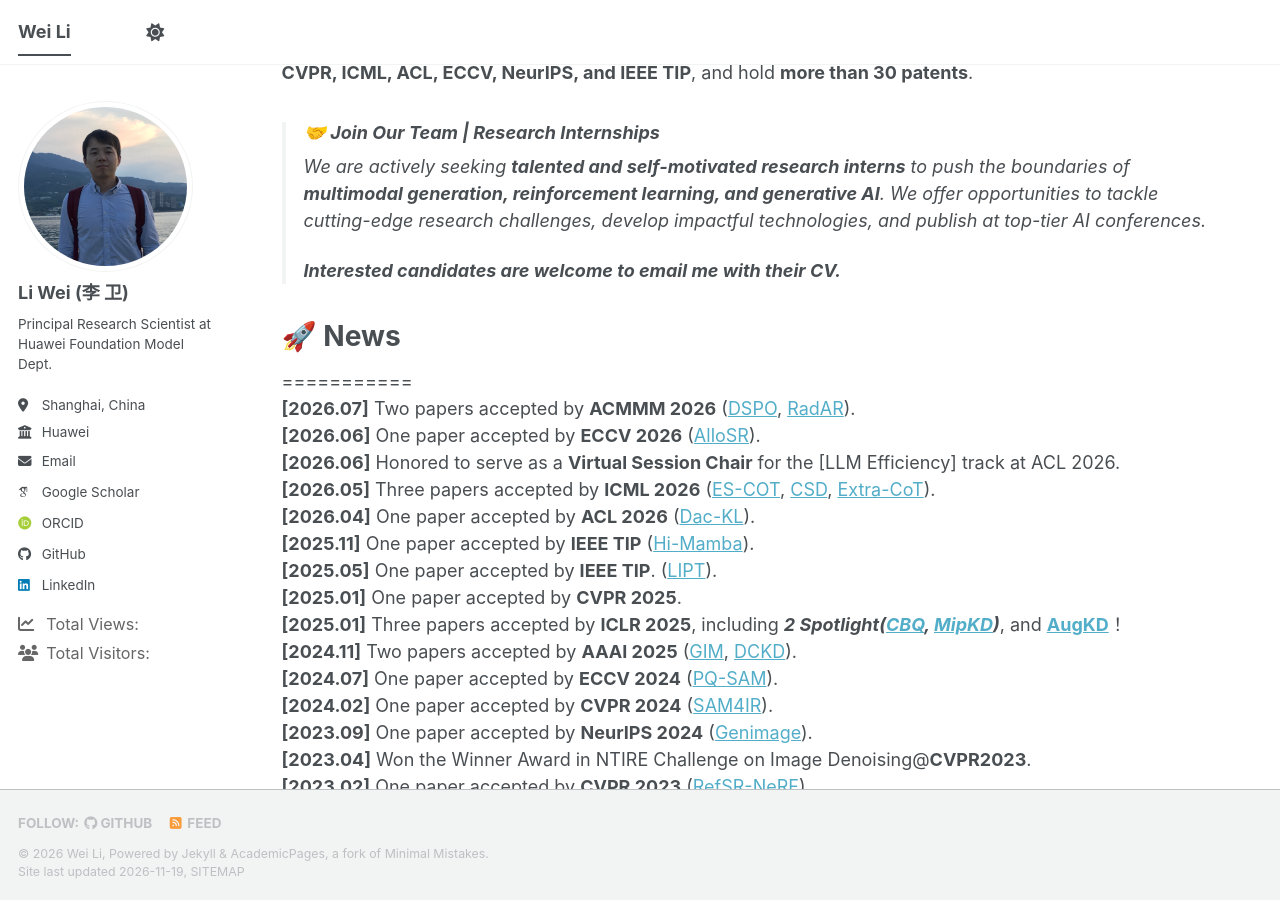
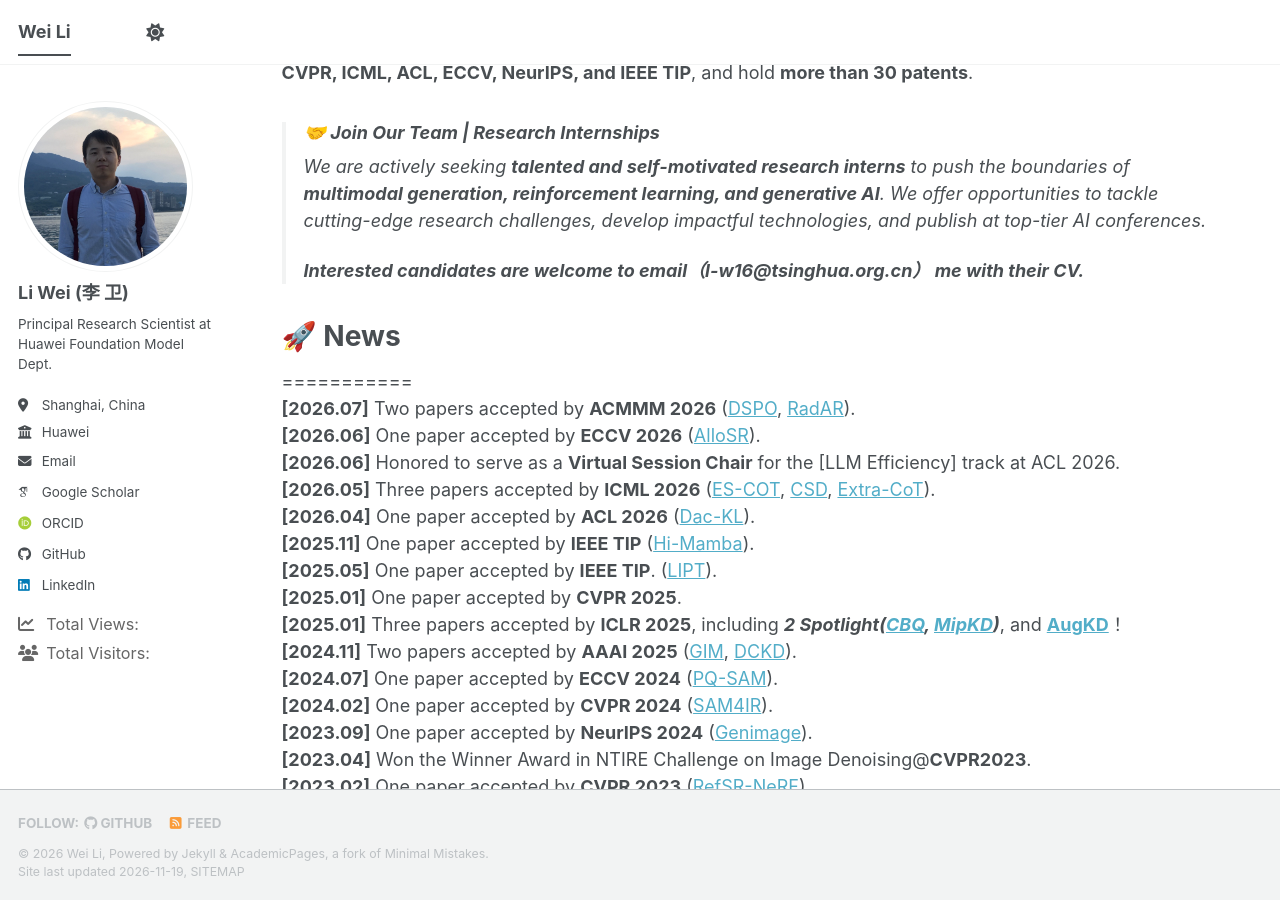
Before and after one commit to WeiLi-THU/WeiLi-THU.github.io, a Jekyll site: the page built from _pages/about.md, in a window 1280 px wide and 900 px high, scrolled down 478 px. Built offline with Jekyll 4.4.1, drawn with Linux system fonts in a browser that asks for light colours; some web fonts are replaced; a script bundle is joined from its source files by our own code; library files that are not in the unit come from our copies; comment, search, counter and statistics services are not loaded.

Commit message:
Update about.md

```diff
--- a/_pages/about.md
+++ b/_pages/about.md
@@ -19,7 +19,7 @@ I have authored **over 20 publications** in leading AI conferences and journals,
 >
 > We are actively seeking **talented and self-motivated research interns** to push the boundaries of **multimodal generation, reinforcement learning, and generative AI**. We offer opportunities to tackle cutting-edge research challenges, develop impactful technologies, and publish at top-tier AI conferences.
 >
-> **Interested candidates are welcome to email me with their CV.**
+> **Interested candidates are welcome to email（l-w16@tsinghua.org.cn） me with their CV.**
 
 <h1>🚀 News</h1>
 ===========
```
